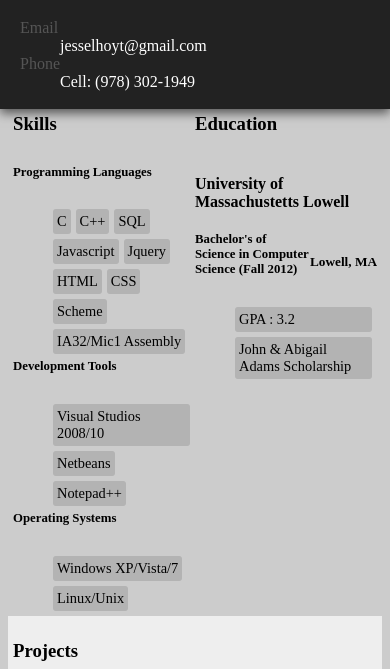
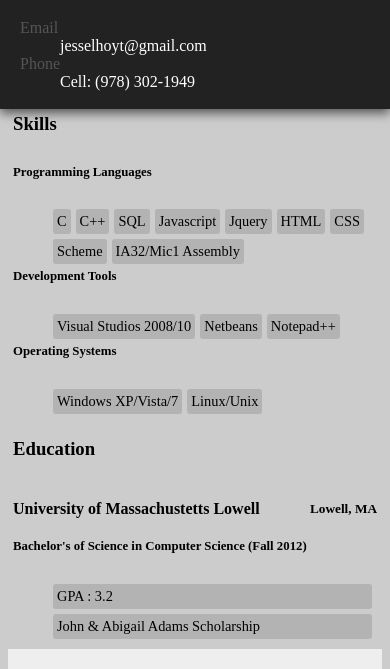
Before and after one commit to ShadowBrother/resume, a plain HTML site: page resume.html in a window 390 px wide. Shown: the part 81-750 px from the top of the page. Drawn offline with Linux system fonts and the light colour scheme.

Commit message:
Move Education section under Skills when screen size gets too small for them to fit side by side

```diff
--- a/resume.css
+++ b/resume.css
@@ -131,5 +131,13 @@ h6 {
 
     .details {
         margin-top: 170px;
+
     }
+
+    .details .half{
+        width: 100%;
+
+
+    }
+
 }
```
